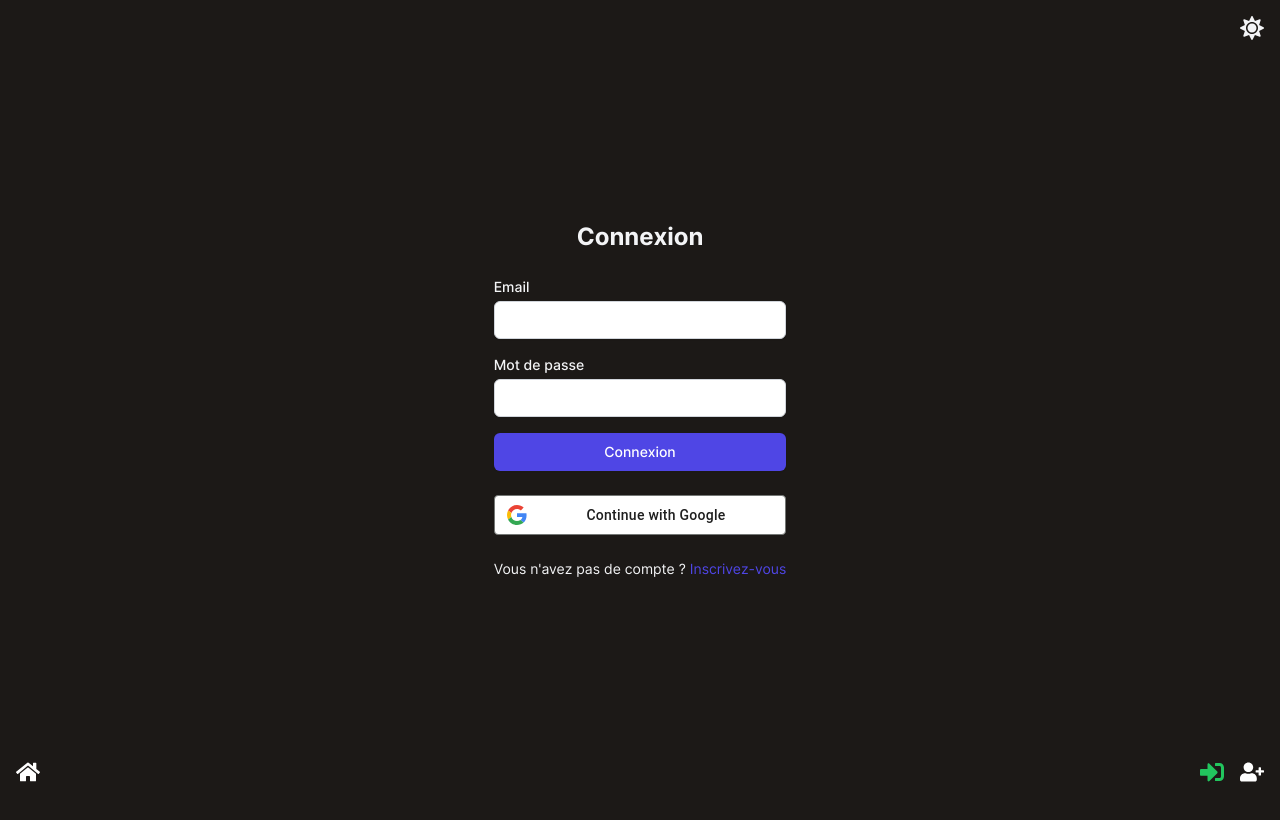
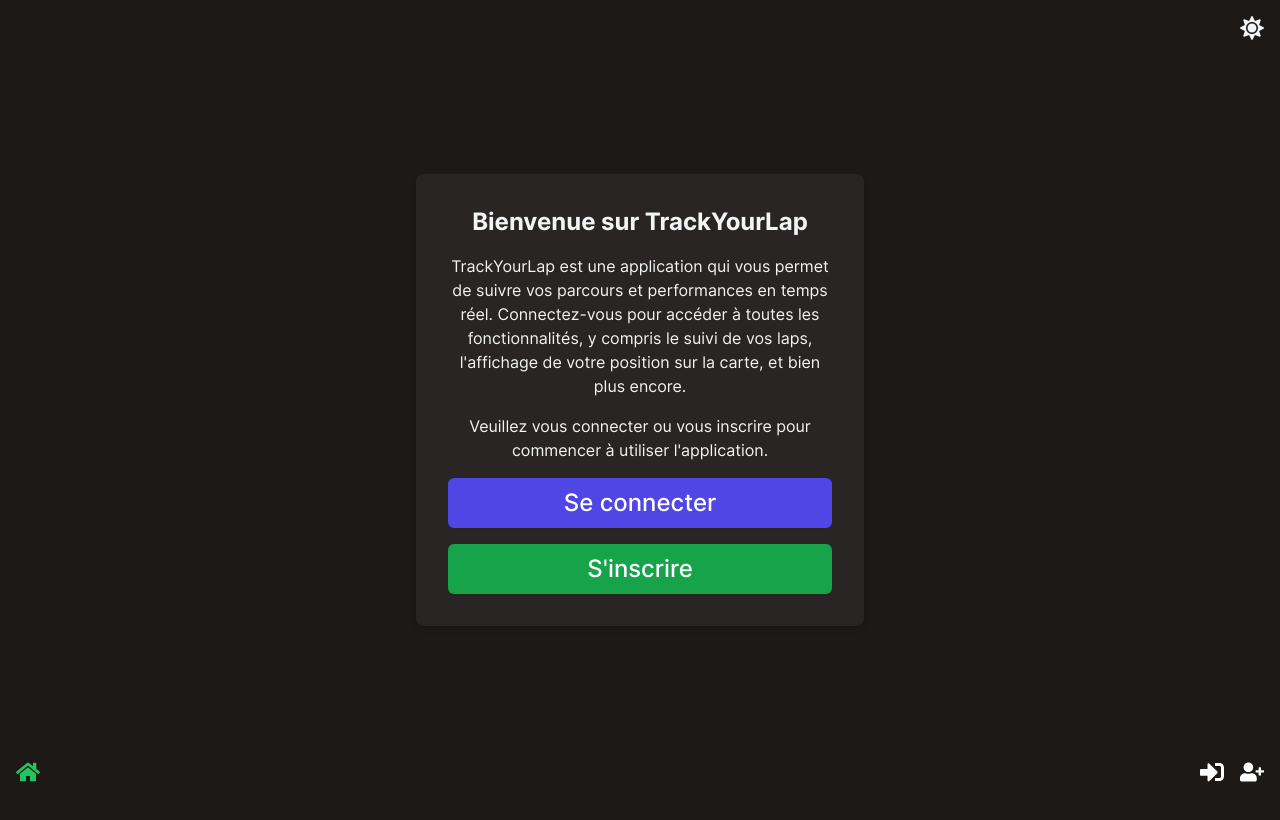
Before and after one commit to Potowai/trackyourlap-react-pwa, a React (Vite) app: page / in a window 1280 px wide. Before the commit this address led to /login. Shown: the top 820 px of the page. Built offline with nearby package versions, Linux system fonts and the light colour scheme; no server answers.

Commit message:
Update App.tsx

```diff
--- a/src/App.tsx
+++ b/src/App.tsx
@@ -3,7 +3,7 @@
 import { FaMoon, FaSun } from 'react-icons/fa';
 import { BrowserRouter, Navigate, Route, Routes } from 'react-router-dom';
 import { ClipLoader } from 'react-spinners';
-import { ToastContainer } from 'react-toastify';
+import { toast, ToastContainer } from 'react-toastify';
 import 'react-toastify/dist/ReactToastify.css';
 import Leaderboard from './components/Leaderboard';
 import Navbar from './components/Navbar';
@@ -89,12 +89,12 @@
       </button>
       <BrowserRouter>
         <Routes>
-          <Route path='/' element={user ? <HomeScreen /> : <Navigate to='/login' />} />
+          <Route path='/' element={<HomeScreen />} />
           <Route path='/login' element={<LoginScreen />} />
           <Route path='/signup' element={<SignUpScreen />} />
-          <Route path='/profile' element={user ? <ProfileScreen /> : <Navigate to='/login' />} />
-          <Route path='/leaderboard' element={user ? <Leaderboard /> : <Navigate to='/login' />} />
-          <Route path='/track' element={user ? <TrackingScreen /> : <Navigate to='/login' />} />
+          <Route path='/profile' element={user ? <ProfileScreen /> : <Navigate to='/' />} />
+          <Route path='/leaderboard' element={user ? <Leaderboard /> : <Navigate to='/' />} />
+          <Route path='/track' element={user ? <TrackingScreen /> : <Navigate to='/' />} />
           <Route path='/error' element={<ErrorScreen />} />
           <Route path='*' element={<Navigate to='/error' />} />
         </Routes>
```
